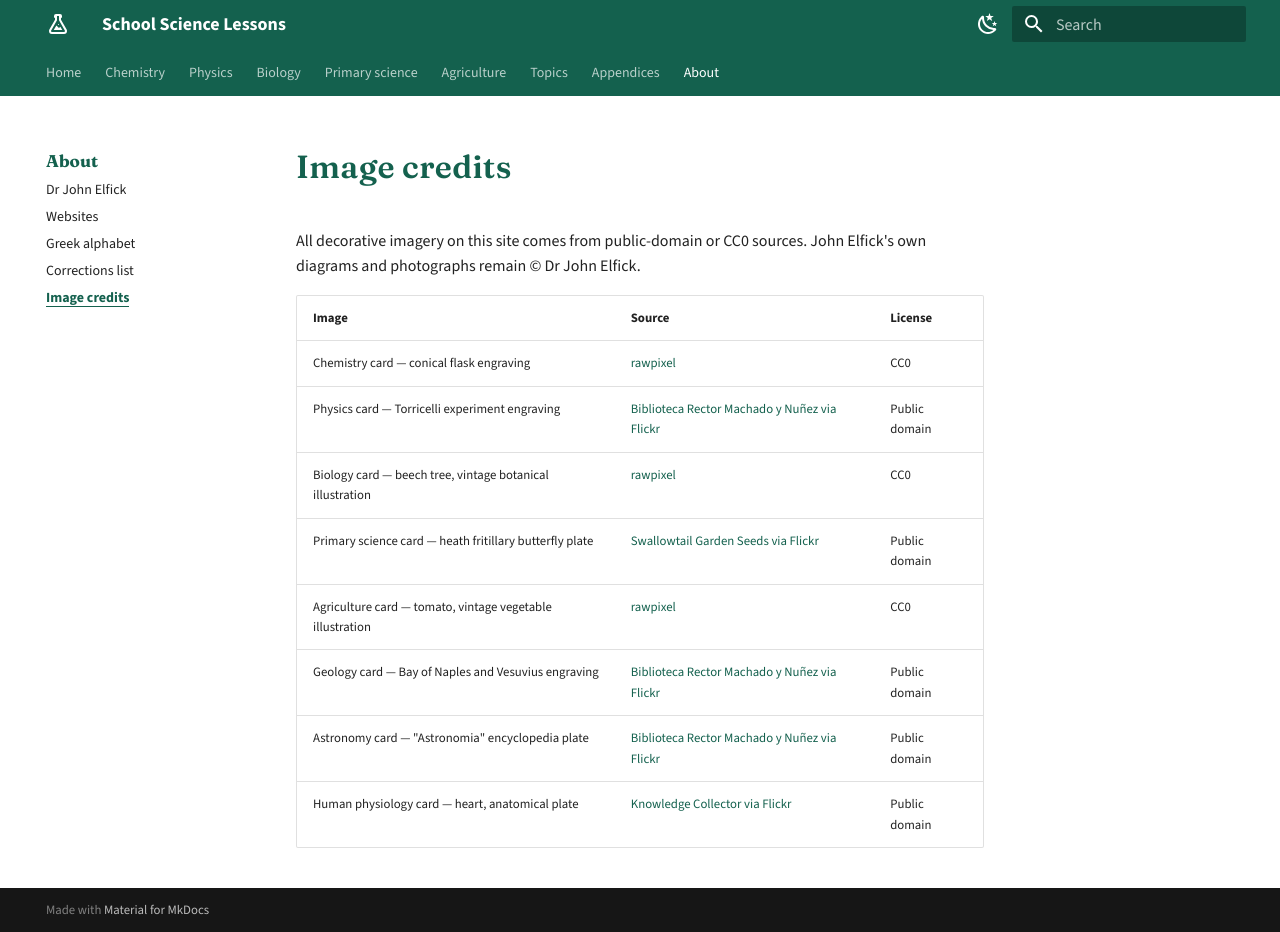
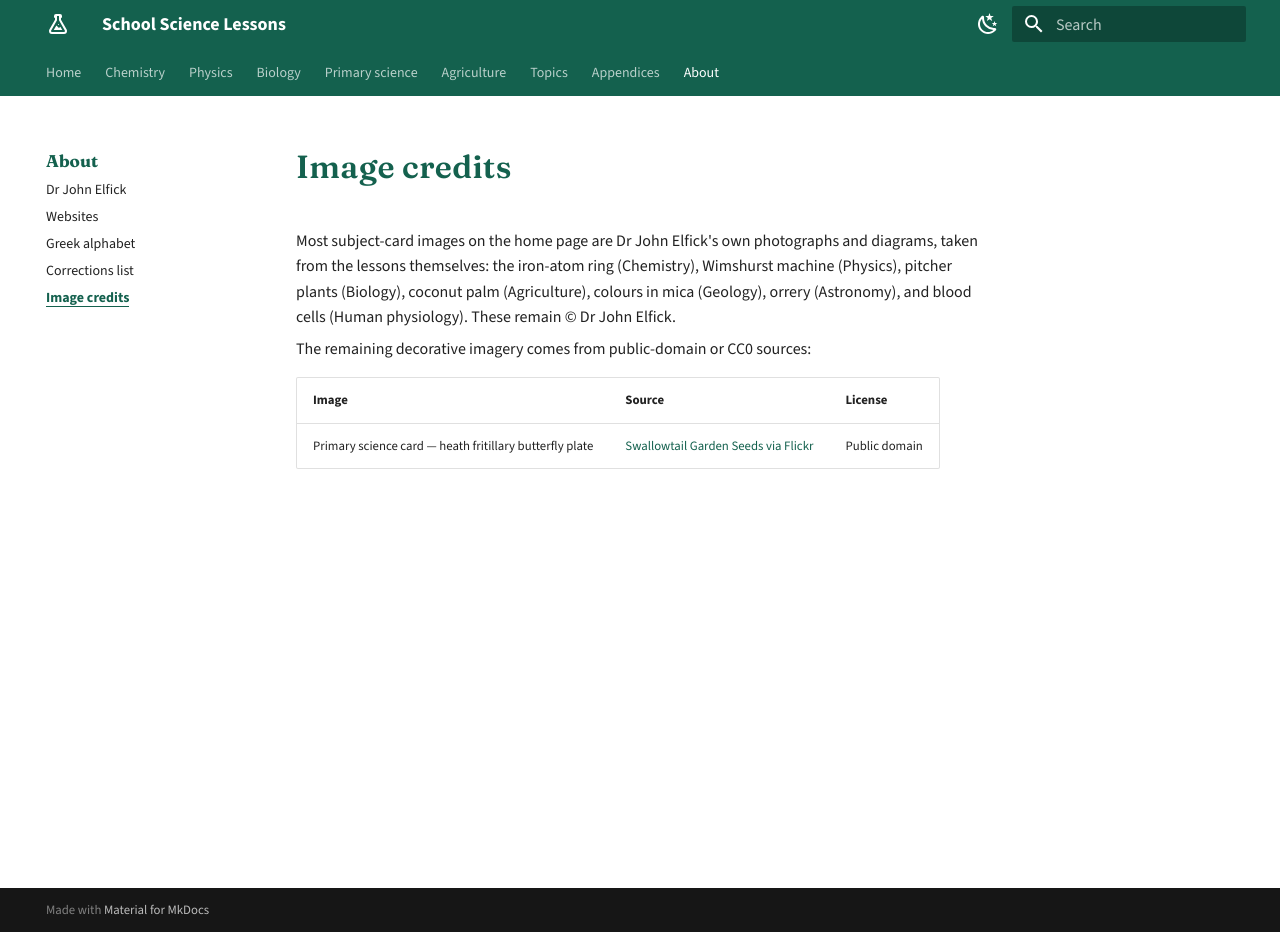
Before and after one commit to johnelfick/school-science-lessons-web, an MkDocs documentation site: the page built from docs/credits.md, in a window 1280 px wide and 932 px high. Built offline with MkDocs 1.6.1 and Material for MkDocs 9.7.7, drawn with Linux system fonts in a browser that asks for light colours.

Commit message:
Use John Elfick's own images on the subject cards
Chosen from the lessons themselves: iron-atom quantum corral
(Chemistry), Wimshurst machine (Physics), pitcher plants (Biology),
coconut palm (Agriculture), colours in mica (Geology), orrery
(Astronomy), blood cells (Human physiology). Copied into committed
assets (downscaled) so later source changes cannot break the home
page; baked-in captions cropped via object-position. Primary science
keeps the public-domain butterfly plate; credits page updated.

Co-Authored-By: Claude Fable 5 <noreply@anthropic.com>

```diff
--- a/docs/credits.md
+++ b/docs/credits.md
@@ -1,15 +1,15 @@
 # Image credits
 
-All decorative imagery on this site comes from public-domain or CC0 sources.
-John Elfick's own diagrams and photographs remain © Dr John Elfick.
+Most subject-card images on the home page are Dr John Elfick's own
+photographs and diagrams, taken from the lessons themselves:
+the iron-atom ring (Chemistry), Wimshurst machine (Physics), pitcher
+plants (Biology), coconut palm (Agriculture), colours in mica
+(Geology), orrery (Astronomy), and blood cells (Human physiology).
+These remain © Dr John Elfick.
+
+The remaining decorative imagery comes from public-domain or CC0
+sources:
 
 | Image | Source | License |
 |---|---|---|
-| Chemistry card — conical flask engraving | [rawpixel](https://www.rawpixel.com/image/6659766/png-sticker-public-domain) | CC0 |
-| Physics card — Torricelli experiment engraving | [Biblioteca Rector Machado y Nuñez via Flickr](https://www.flickr.com/photos/37667416@N04/4031746654) | Public domain |
-| Biology card — beech tree, vintage botanical illustration | [rawpixel](https://www.rawpixel.com/image/6261953/image-plant-vintage-tree) | CC0 |
 | Primary science card — heath fritillary butterfly plate | [Swallowtail Garden Seeds via Flickr](https://www.flickr.com/photos/97123293@N07/16070413094) | Public domain |
-| Agriculture card — tomato, vintage vegetable illustration | [rawpixel](https://www.rawpixel.com/image/6288186/image-vintage-public-domain) | CC0 |
-| Geology card — Bay of Naples and Vesuvius engraving | [Biblioteca Rector Machado y Nuñez via Flickr](https://www.flickr.com/photos/37667416@N04/18924286244) | Public domain |
-| Astronomy card — "Astronomia" encyclopedia plate | [Biblioteca Rector Machado y Nuñez via Flickr](https://www.flickr.com/photos/37667416@N04/5038997966) | Public domain |
-| Human physiology card — heart, anatomical plate | [Knowledge Collector via Flickr](https://www.flickr.com/photos/133115863@N08/18623088462) | Public domain |
```
Also changed, not shown: docs/index.md (+7 -7 lines), docs/assets/cards/agriculture-john.jpg (added), docs/assets/cards/astronomy-john.jpg (added), docs/assets/cards/biology-john.jpg (added), docs/assets/cards/chemistry-john.gif (added), docs/assets/cards/geology-john.jpg (added), docs/assets/cards/physics-john.jpg (added), docs/assets/cards/physiology-john.jpg (added).
